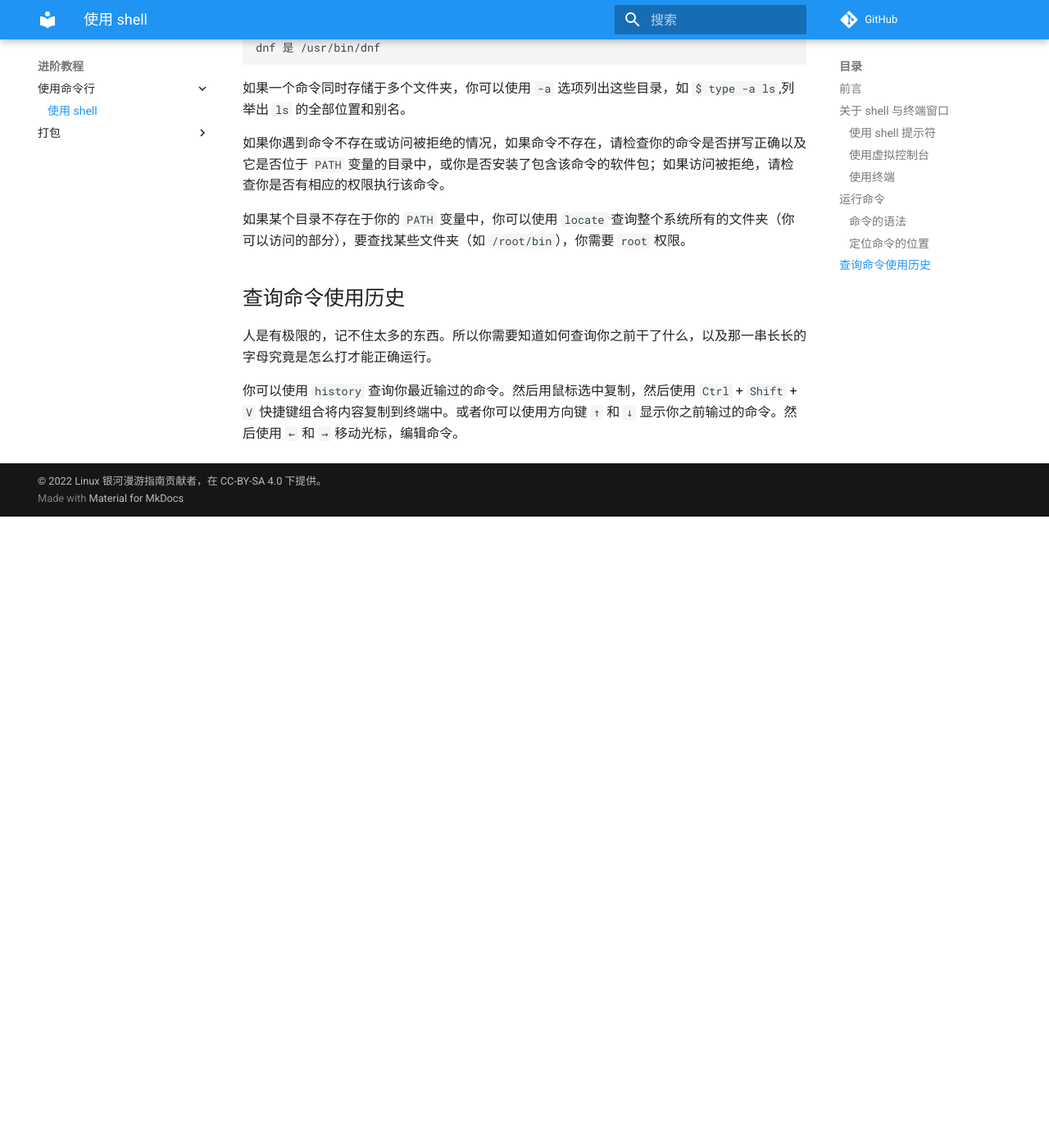
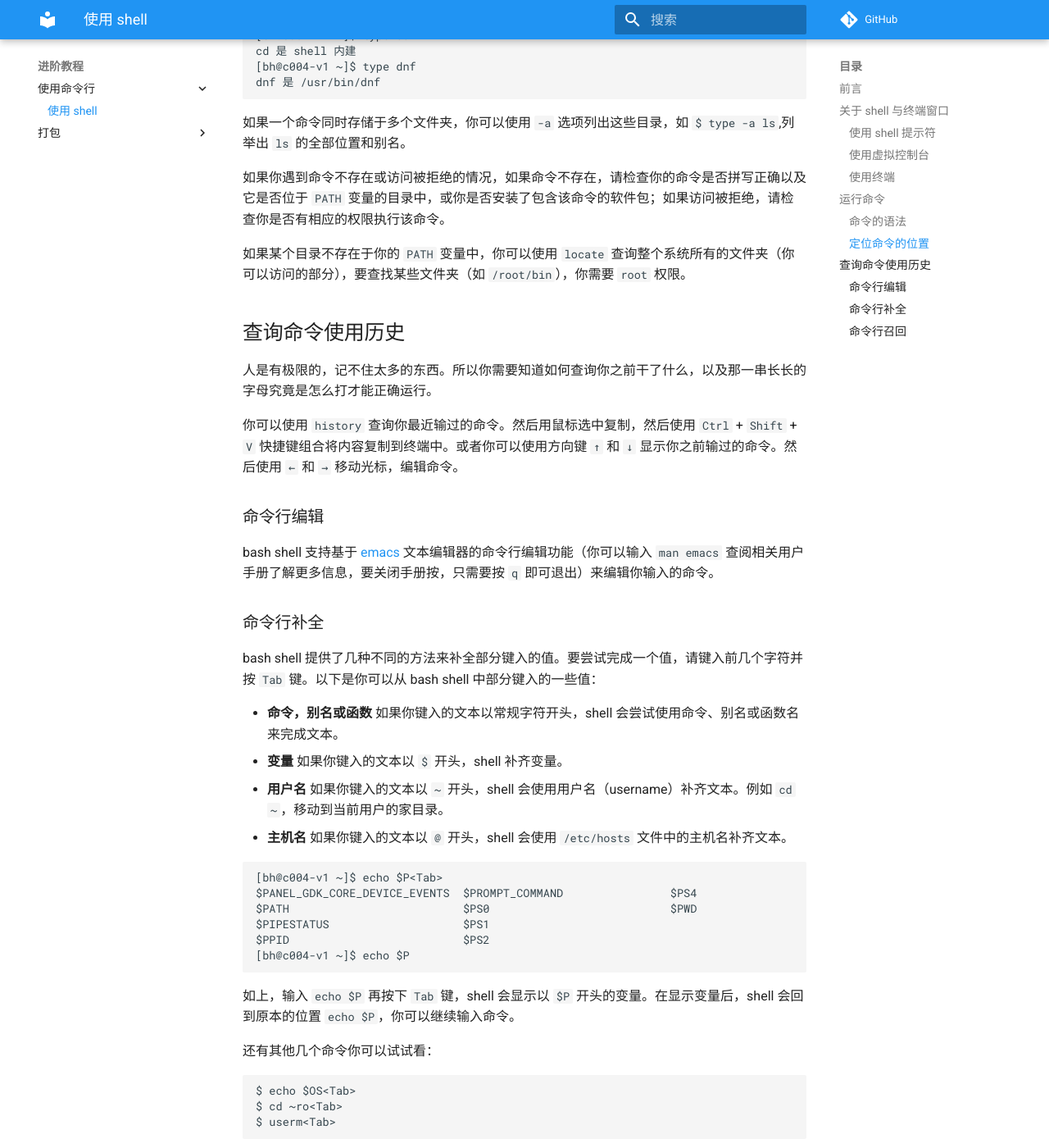
Before and after one commit to linuxhitchhiker/THGLG, an MkDocs documentation site: the page built from docs/advanced/shell/base1.md, in a window 1280 px wide and 1400 px high, scrolled down 5326 px. Shown: the whole window at 82% size. Built offline with MkDocs 1.6.1 and Material for MkDocs 9.7.7, drawn with Linux system fonts in a browser that asks for light colours; comment, search, counter and statistics services are not loaded; before the commit the page ends 5956 px from its top, so only the background shows below that; some of the changed text lies outside the part shown.

Commit message:
Update base1.md

````diff
--- a/docs/advanced/shell/base1.md
+++ b/docs/advanced/shell/base1.md
@@ -152,6 +152,8 @@ bh       tty1         2022-01-17 17:06 (:0)
 
 - 一般而言，用户所在的组应该是 `users`，但 Fedora 和 RHEL 及其衍生发行版都是采用 [User Private Groups](https://web.mit.edu/rhel-doc/3/rhel-rg-en-3/s1-users-groups-private-groups.html)，所以用户名通常和用户首要组相同。
 
+当你输入一堆的命令后，你可以使用 `clear` 清空整个屏幕
+
 ### 定位命令的位置
 
 你在 Linux 上所输入的命令一般都存储在你的路径（path）中，对于不在路径中的命令，你可以输入命令位置的完整标识。
@@ -197,3 +199,60 @@ dnf 是 /usr/bin/dnf
 人是有极限的，记不住太多的东西。所以你需要知道如何查询你之前干了什么，以及那一串长长的字母究竟是怎么打才能正确运行。
 
 你可以使用 `history` 查询你最近输过的命令。然后用鼠标选中复制，然后使用 `Ctrl` + `Shift` + `V` 快捷键组合将内容复制到终端中。或者你可以使用方向键 `↑` 和 `↓` 显示你之前输过的命令。然后使用 `←` 和 `→` 移动光标，编辑命令。
+
+### 命令行编辑
+
+bash shell 支持基于 [emacs](https://www.gnu.org/software/emacs/) 文本编辑器的命令行编辑功能（你可以输入 `man emacs` 查阅相关用户手册了解更多信息，要关闭手册按，只需要按 `q` 即可退出）来编辑你输入的命令。
+
+### 命令行补全
+
+bash shell 提供了几种不同的方法来补全部分键入的值。要尝试完成一个值，请键入前几个字符并按 `Tab` 键。以下是你可以从 bash shell 中部分键入的一些值：
+
+- **命令，别名或函数**  如果你键入的文本以常规字符开头，shell 会尝试使用命令、别名或函数名来完成文本。
+- **变量**  如果你键入的文本以 `$` 开头，shell 补齐变量。
+- **用户名**  如果你键入的文本以 `~` 开头，shell 会使用用户名（username）补齐文本。例如 `cd ~`，移动到当前用户的家目录。
+- **主机名**  如果你键入的文本以 `@` 开头，shell 会使用 `/etc/hosts` 文件中的主机名补齐文本。
+
+```
+[bh@c004-v1 ~]$ echo $P<Tab>
+$PANEL_GDK_CORE_DEVICE_EVENTS  $PROMPT_COMMAND                $PS4
+$PATH                          $PS0                           $PWD
+$PIPESTATUS                    $PS1
+$PPID                          $PS2
+[bh@c004-v1 ~]$ echo $P
+```
+
+如上，输入 `echo $P` 再按下 `Tab` 键，shell 会显示以 `$P` 开头的变量。在显示变量后，shell 会回到原本的位置 `echo $P`，你可以继续输入命令。
+
+还有其他几个命令你可以试试看：
+
+```
+$ echo $OS<Tab>
+$ cd ~ro<Tab>
+$ userm<Tab>
+```
+
+### 命令行召回
+
+你所输入的命令都会存储在 shell 的历史记录列表中，当你退出 shell 会话后，这些记录会存储到一个 history 文件中，以便下一次会话时查阅。
+
+你可以使用 `history` + 数字显示你所希望看到的历史命令的数量，如：
+
+```
+[bh@c004-v1 ~]$ history 10
+  326  cd ~
+  327  ls
+  328  sudo dnf up -y
+  329  uptime
+  330  id
+  331  whoami
+  332  type locate
+  333  type ls
+  334  cat /etc/hosts
+  335  history 10
+[bh@c004-v1 ~]$ !329
+uptime
+ 11:06:42 up  2:04,  1 user,  load average: 0.14, 0.17, 0.10
+```
+
+然后使用 `!` + 数字的形式执行之前运行过的命令。
````
